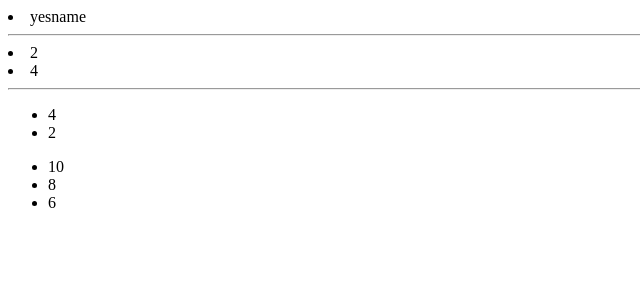
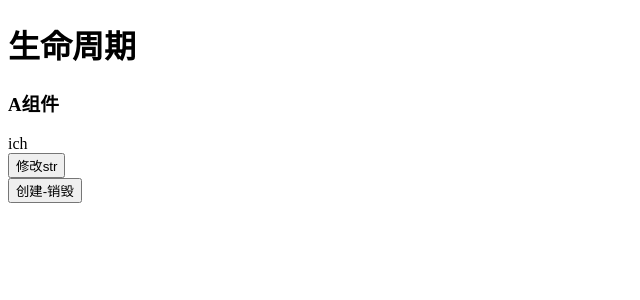
Before and after one commit to icebear32/VUE_CODE, a Vue app in the folder vuecode/myapp/: page / in a window 1280 px wide. Shown: the top 300 px of the page, without its empty margins (0-640 px from the left). Built offline with nearby package versions, Linux system fonts and the light colour scheme.

Commit message:
vue生命周期

```diff
--- /dev/null
+++ b/vuecode/myapp/src/06-生命周期/A.vue
@@ -0,0 +1,48 @@
+<script setup>
+import { ref, onBeforeMount, onBeforeUnmount, onBeforeUpdate, onMounted, onUnmounted, onUpdated } from 'vue'
+
+// setup语法糖模式是没有 beforeCreate、created这两个生命周期
+// onBeforeMount 读取不到dom | onMounted 可以读取到dom
+// onBeforeUpdate 获取的是更新之前的dom | onUpdated 获取更新之后的dom
+
+console.log('setup')
+
+const str = ref('ich')
+const div = ref()
+
+const change = () => {
+    str.value = 'du'
+}
+
+// 创建
+onBeforeMount(() => {
+    console.log('创建之前=====>', div.value)
+})
+onMounted(() => {
+    console.log('创建完成=====>', div.value)
+})
+
+// 更新
+onBeforeUpdate(() => {
+    console.log('更新组件之前=====>', div.value.innerText)
+})
+onUpdated(() => {
+    console.log('更新组件完成=====>', div.value.innerText)
+})
+
+// 销毁
+onBeforeUnmount(() => {
+    console.log('销毁之前=====>')
+})
+onUnmounted(() => {
+    console.log('销毁完成=====>')
+})
+</script>
+
+<template>
+    <div>
+        <h3>A组件</h3>
+        <div ref="div">{{ str }}</div>
+        <button @click="change">修改str</button>
+    </div>
+</template>
--- /dev/null
+++ b/vuecode/myapp/src/06-生命周期/App.vue
@@ -0,0 +1,14 @@
+<script setup>
+import { ref } from 'vue'
+import A from './A.vue'
+
+const flag = ref(true)
+</script>
+
+<template>
+    <h1>生命周期</h1>
+    <A v-if="flag" />
+    <button @click="flag = !flag">创建-销毁</button>
+</template>
+
+<style></style>
--- a/vuecode/myapp/src/main.js
+++ b/vuecode/myapp/src/main.js
@@ -4,6 +4,7 @@ import { createApp } from 'vue'
 // import App from './01-父传子/App.vue'
 // import App from './02-子传父/App.vue'
 // import App from './04-provide和inject/App.vue'
-import App from './05-v-if和v-for的优先级/App.vue'
+// import App from './05-v-if和v-for的优先级/App.vue'
+import App from './06-生命周期/App.vue'
 
 createApp(App).mount('#app')
```
